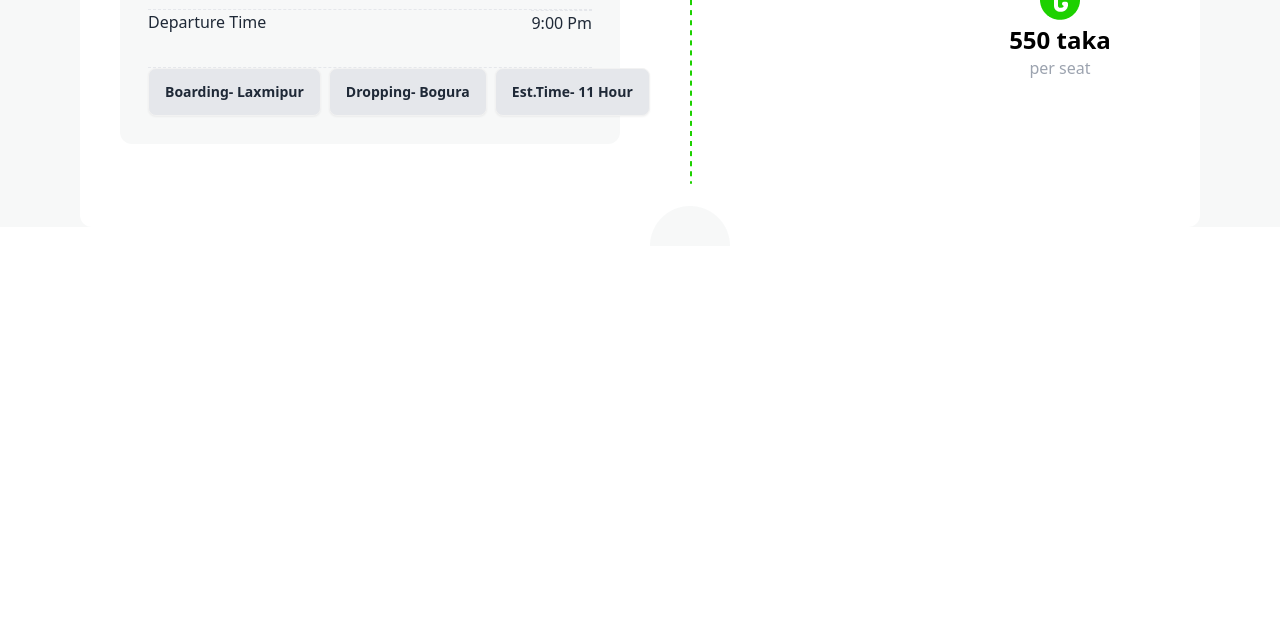
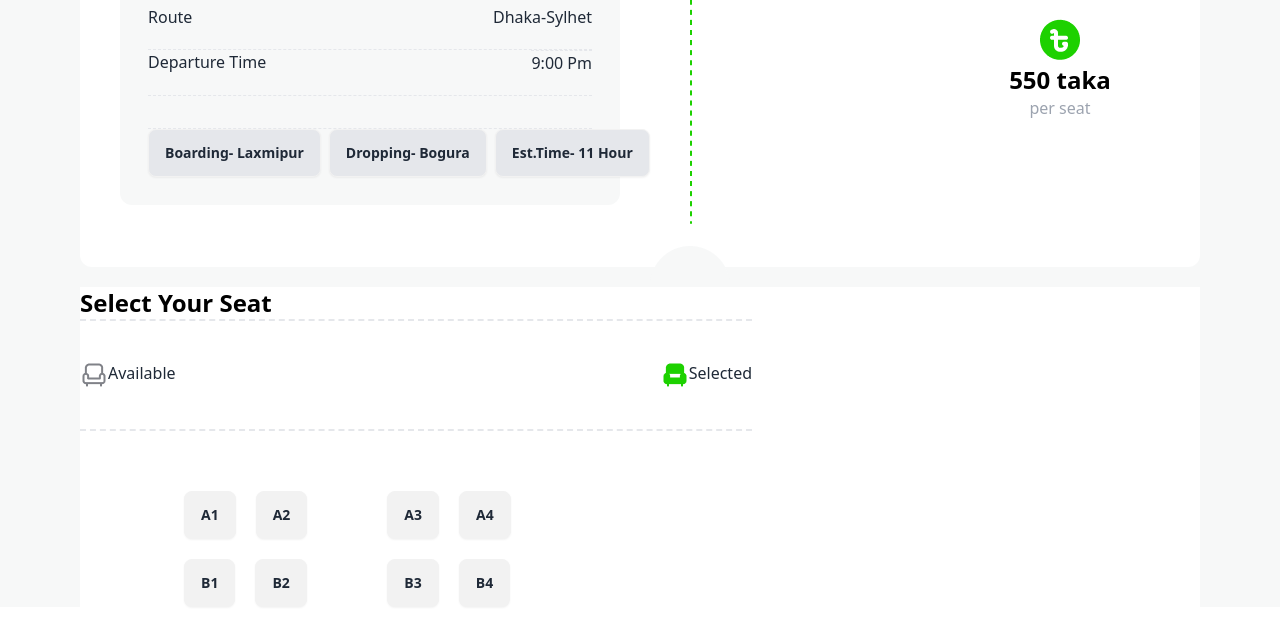
Before and after one commit to Nahid3d/Assignment-5, a plain HTML site: page index.html in a window 1280 px wide. Shown: the part 1226-1853 px from the top of the page. Before the commit the page ends 1472 px from the top, so only its background shows below. Drawn offline with nearby package versions, Linux system fonts and the light colour scheme.

Commit message:
seat add

```diff
--- a/index.html
+++ b/index.html
@@ -141,8 +141,8 @@
       <!-- title section  -->
       <section class=" bg-[#F7F8F8]">
       <div class="mx-20 mt-5">
-        <div>
-          <h1 class="text-4xl text-black font-extrabold text-center">P.H Paribahan</h1>
+        <div class="mt-4">
+          <h1 class="text-4xl  text-black font-extrabold text-center">P.H Paribahan</h1>
         <p class="text-gray-400 text-sm mt-4 text-center">
           Shohoz, owned and operated Limited, is Bangladesh’s  largest online ticket destination, which is committed
           Shohoz, owned and operated Limited, is Bangladesh’s  largest online ticket destination, which is committed
@@ -150,7 +150,7 @@
         </div>
         <!-- Greenline Paribahan -->
         <div>
-          <div class=" flex justify-between bg-white px-5 rounded-xl">
+          <div class=" flex justify-between mt-10 bg-white px-5 rounded-xl">
             <div class="ml-20 mt-4 mb-5 justify-center">
               <img class="absolute mt-6 -ml-20 w-16" src="./images/bus-logo.png" alt="">
               <h1 class="text-2xl mt-3 text-black font-extrabold">Greenline Paribahan</h1> <br>
@@ -183,7 +183,8 @@
              <div class="flex flex-row justify-between divide-y divide-dashed">
               <h2 class="">Departure Time</h2>
               <span>9:00 Pm</span>
-             </div>
+
+             </div> <p class="border-b-2 border-dashed"></p>
              <div class="flex flex-row mt-3 gap-2">
               <button class="btn text-sm bg-gray-200 ">Boarding- Laxmipur</button>
               <button class="btn text-sm bg-gray-200 ">Dropping- Bogura</button>
@@ -193,7 +194,56 @@
 
         </div>
 
+       <!-- set box desing  -->
+       <div class="bg-white my-5">
+        <div class="w-[60%]">
+          <h1 class="text-2xl text-black font-semibold capitalize">select your seat</h1>
+          <!-- border bottom  -->
+          <p class="border-b-2 border-dashed"></p>
+          <div class="flex justify-between my-10">
+            <div class="flex">
+                <img src="./images/seat-gray.png" alt="">
+              <h5>Available</h5>
+          </div>
 
+          <div class="flex">
+            <img src="./images/seat-green-filled.png" alt="">
+          <h4>Selected</h4>
+          </div>
+
+        </div>
+          <p class="border-b-2 border-dashed"></p>
+
+         <div class="flex mt-10 gap-10 ml-16">
+          <div class="ml-10">
+            <div class="flex flex-row gap-5 mt-5">
+              <button class="btn">A1</button>
+              <button class="btn">A2</button>
+
+            </div>
+            <div class="flex flex-row gap-5 mt-5">
+              <button class="btn">B1</button>
+              <button class="btn">B2</button>
+             </div>
+          </div>
+
+          <!-- 2222 -->
+          <div class="ml-10">
+            <div class="flex flex-row gap-5 mt-5">
+              <button class="btn">A3</button>
+              <button class="btn">A4</button>
+
+            </div>
+            <div class="flex flex-row gap-5 mt-5">
+              <button class="btn">B3</button>
+              <button class="btn">B4</button>
+             </div>
+          </div>
+         </div>
+
+        </div>
+        <div class="w-[40%]"></div>
+       </div>
 
 
 
```
Also changed, not shown: images/tabler-icon-steering-wheel.svg (added).
